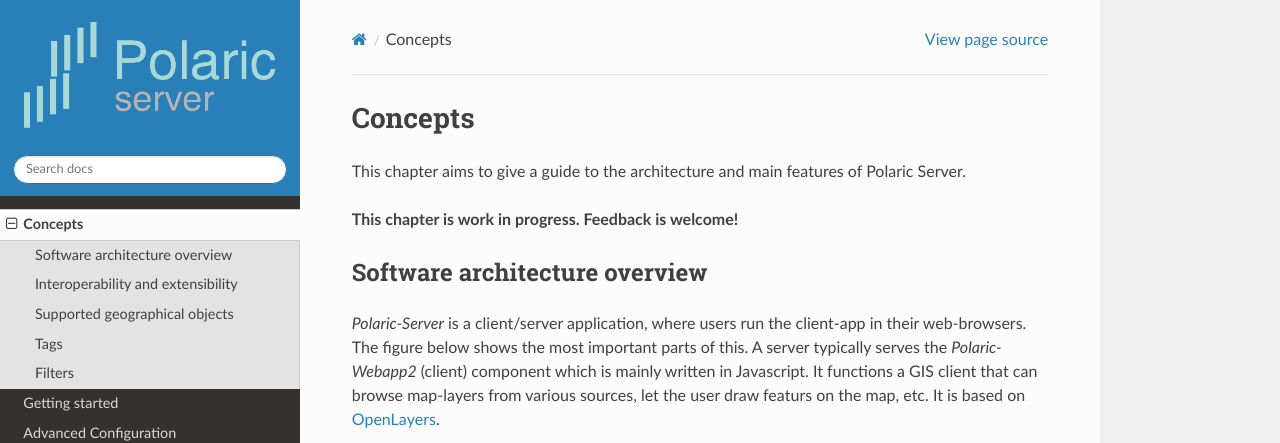
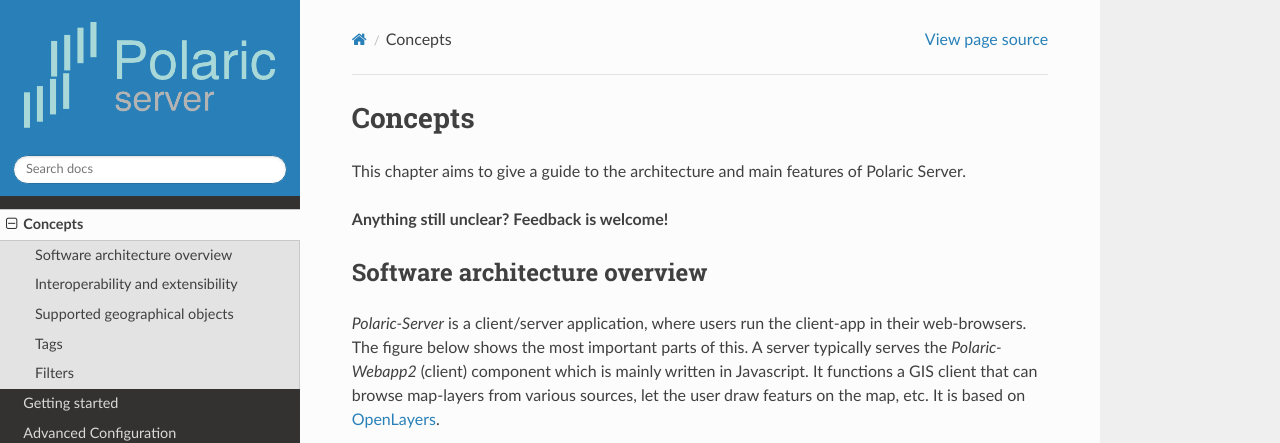
Before and after one commit to joakimsk/docs, a Sphinx documentation site: the page built from docs/concepts.rst, in a window 1280 px wide and 900 px high. Shown: the top 443 px of the window. Built offline with Sphinx 7.4.7 and the Read the Docs theme 2.0.0, drawn with Linux system fonts in a browser that asks for light colours.

Commit message:
Update concepts.rst

```diff
--- a/docs/concepts.rst
+++ b/docs/concepts.rst
@@ -4,7 +4,7 @@
 
 This chapter aims to give a guide to the architecture and main features of Polaric Server.
 
-**This chapter is work in progress. Feedback is welcome!**
+**Anything still unclear? Feedback is welcome!**
 
 Software architecture overview
 ------------------------------
```
